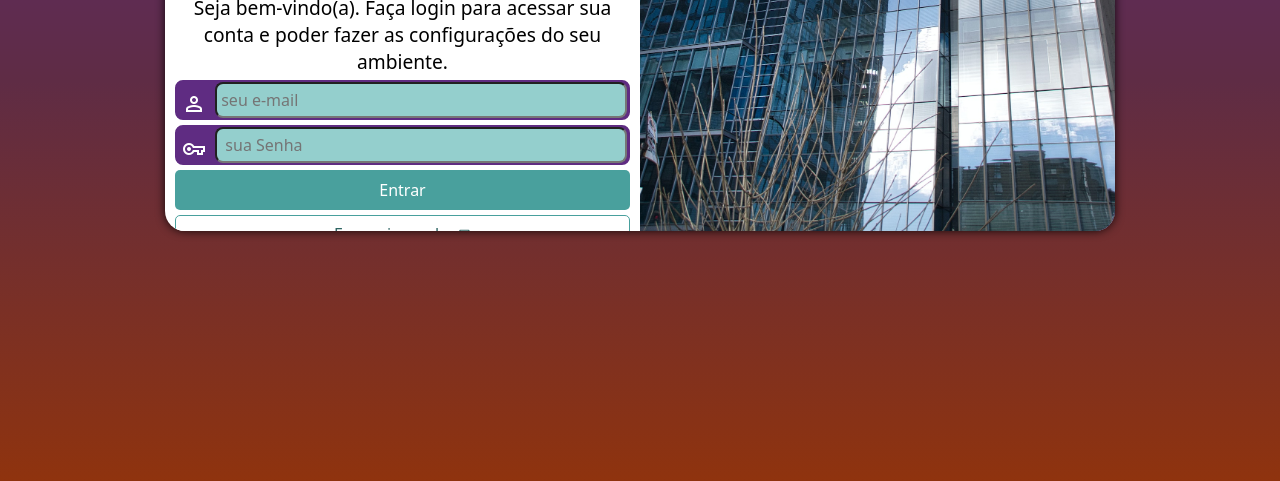
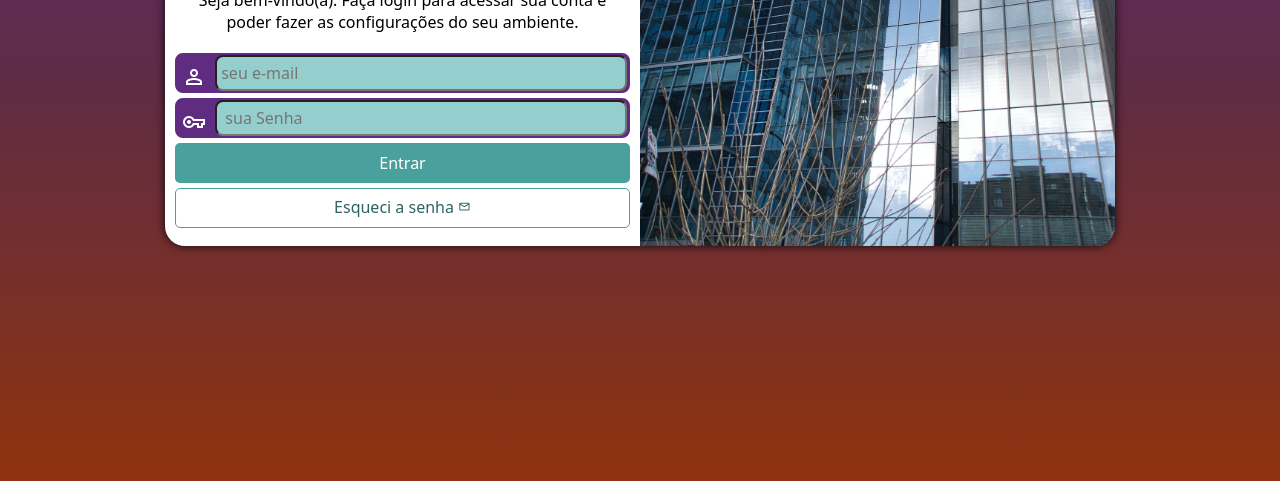
Before and after one commit to MaelRs/projeto-login, a plain HTML site: page index.html in a window 1280 px wide. Shown: the part 319-800 px from the top of the page. Drawn offline with nearby package versions, Linux system fonts and the light colour scheme.

Commit message:
last version screen login

```diff
--- a/estilos/media-query.css
+++ b/estilos/media-query.css
@@ -35,7 +35,7 @@ Grandes telas: acima de 1200px
     }
     section#login{
         width: 950px;
-        height: 300px;
+        height: 330px;
     }
     section#login>div#imagem{
         float: right;
@@ -52,6 +52,7 @@ Grandes telas: acima de 1200px
     }
 
     div#formulario>p{
-        font-size: 1.2em;
+        font-size: 1em;
+        margin: 20px 0px;
     }
 }
```
